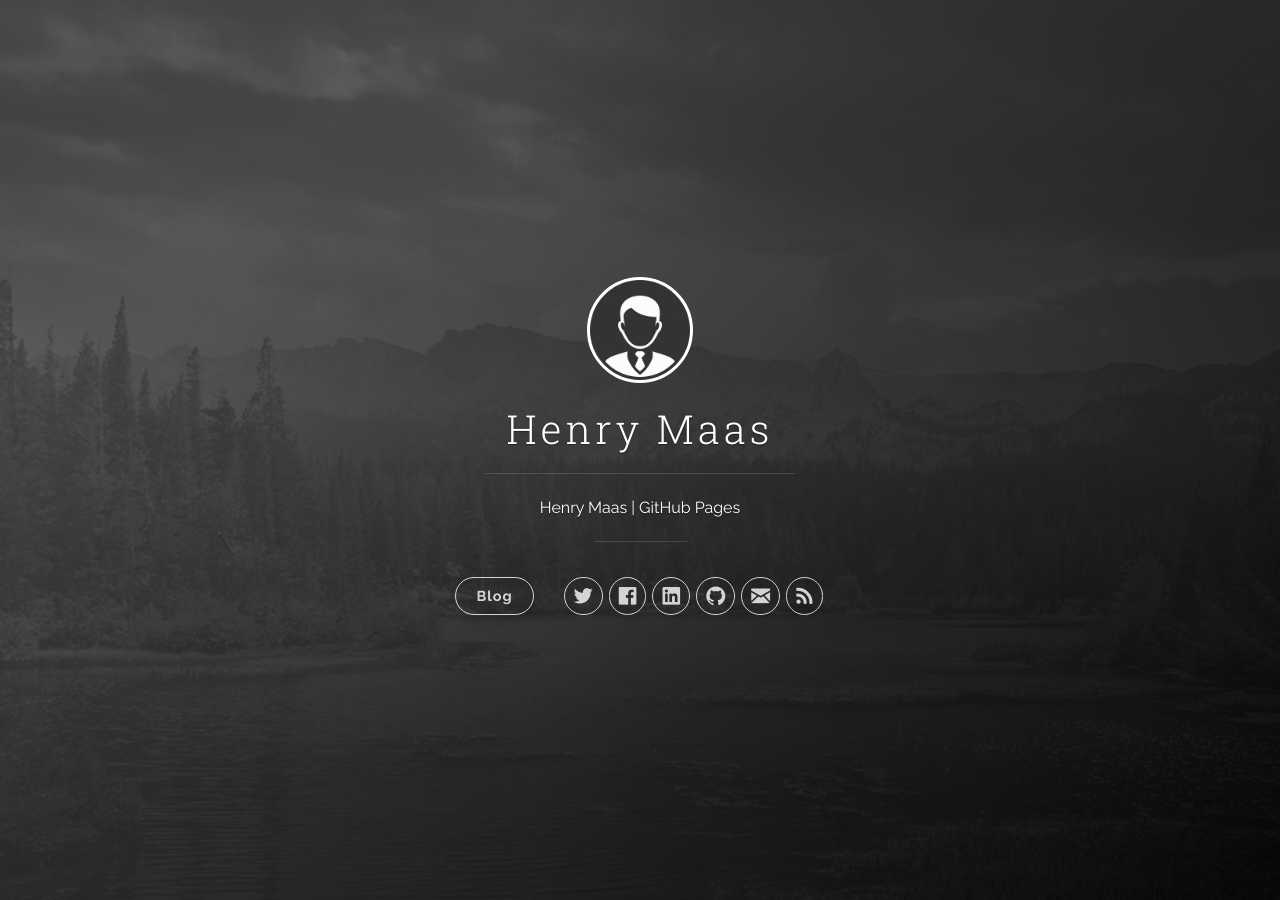
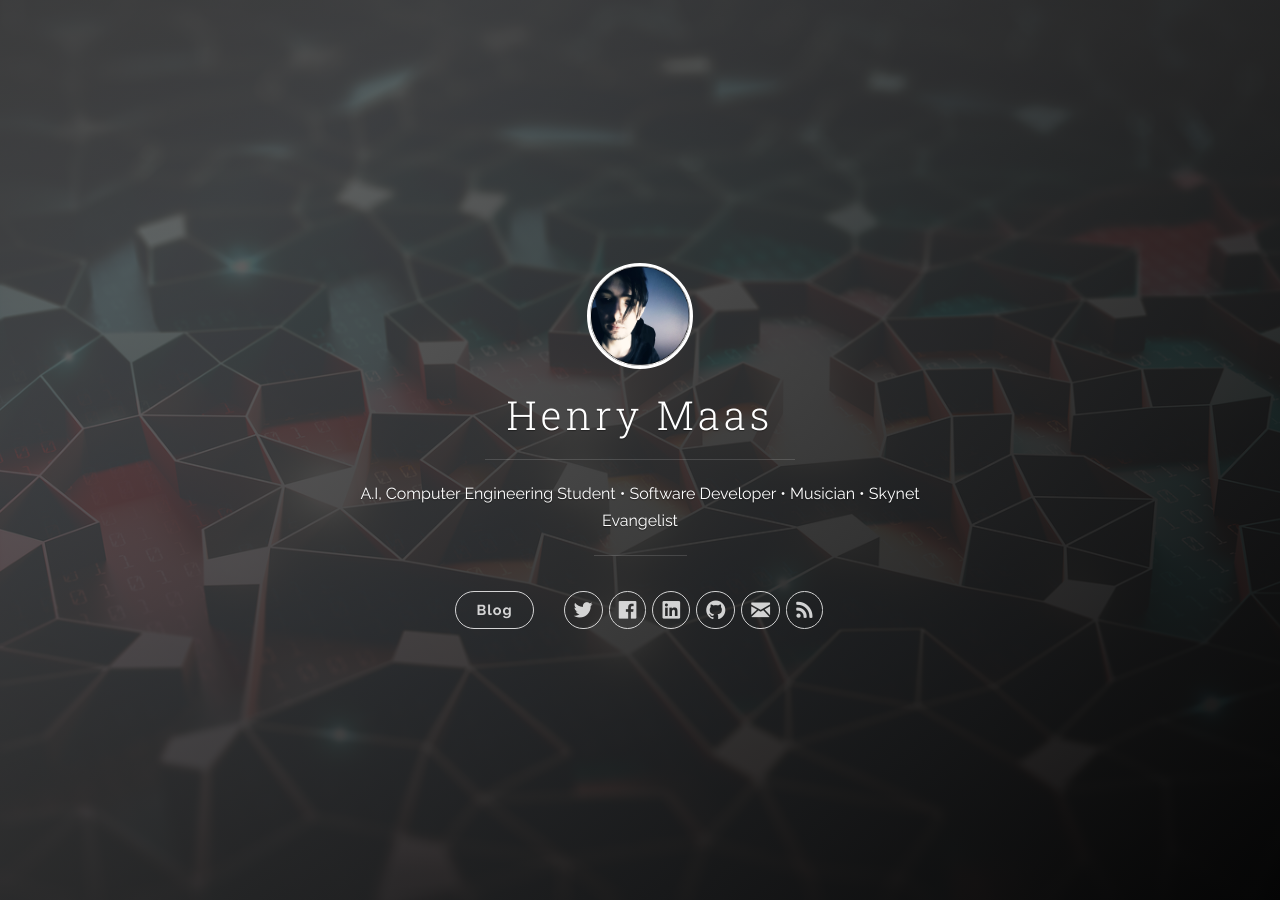
Before and after one commit to henrymaas/henrymaas.github.io, a Jekyll site: the page built from index.html, in a window 1280 px wide. Built offline with Jekyll 4.4.1, drawn with Linux system fonts in a browser that asks for light colours; the list of posts is cut into pages by our own code.

Commit message:
Cover Photo

```diff
--- a/_config.yml
+++ b/_config.yml
@@ -1,6 +1,6 @@
 # Site settings
 title: Henry Maas
-description: 'Henry Maas | GitHub Pages'
+description: 'A.I, Computer Engineering Student • Software Developer • Musician • Skynet Evangelist'
 url: ''
 baseurl: '/oxydrain.github.io'
 # google_analytics: 'UA-XXXXXX-X'
```
Also changed, not shown: images/_profile.jpg (added), images/cover.jpg, images/profile.jpg.
